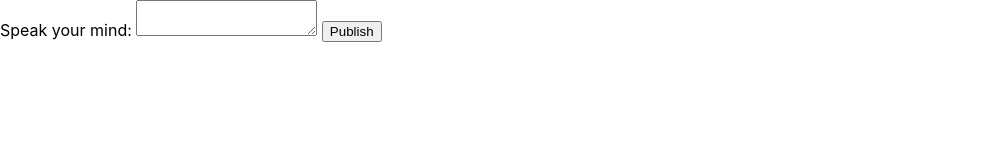
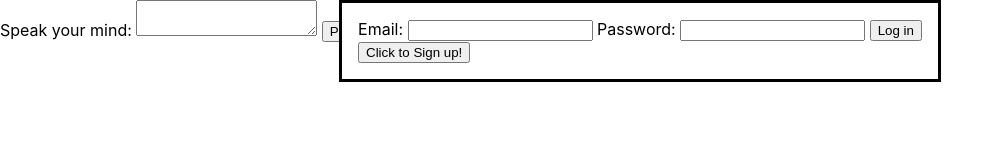
Before and after one commit to fac-13/xx-team, a website: page public/index.html in a window 1280 px wide. Shown: the whole page, without its empty margins (0-1003 px from the left). Drawn offline with Linux system fonts and the light colour scheme; files that its build step writes are made by us from their sources; no server answers; files whose address does not match are found by name.

Commit message:
open login dialog

```diff
--- a/public/index.html
+++ b/public/index.html
@@ -24,7 +24,7 @@
     </form>
     <button id="has-account">Have an account? Click here.</button>
   </dialog>
-  <dialog id="login" role="dialog">
+  <dialog id="login" role="dialog" open>
     <form id="login-form">
       <label for="login-email">Email:</label>
       <input id="login-email" name="email" required/>
```
